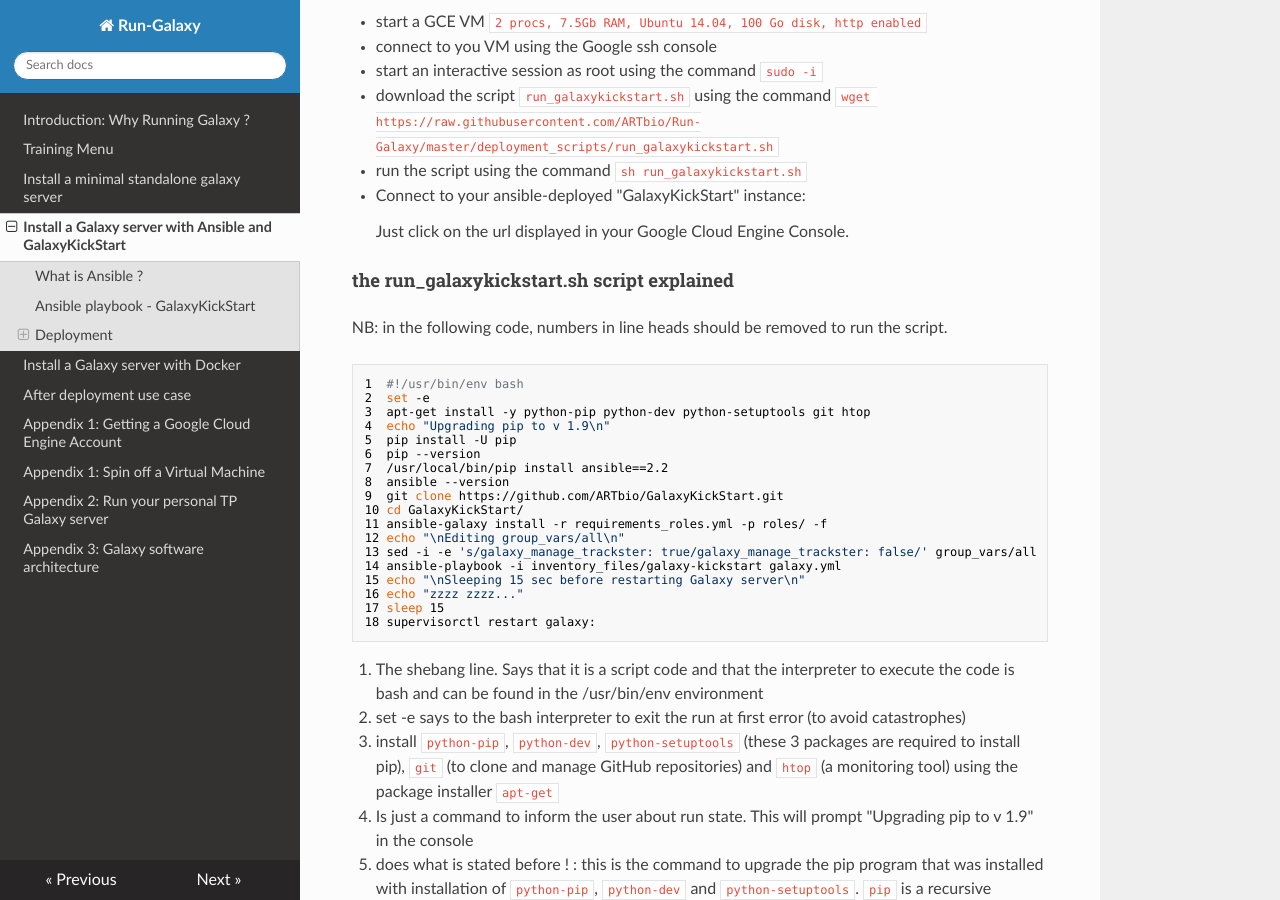
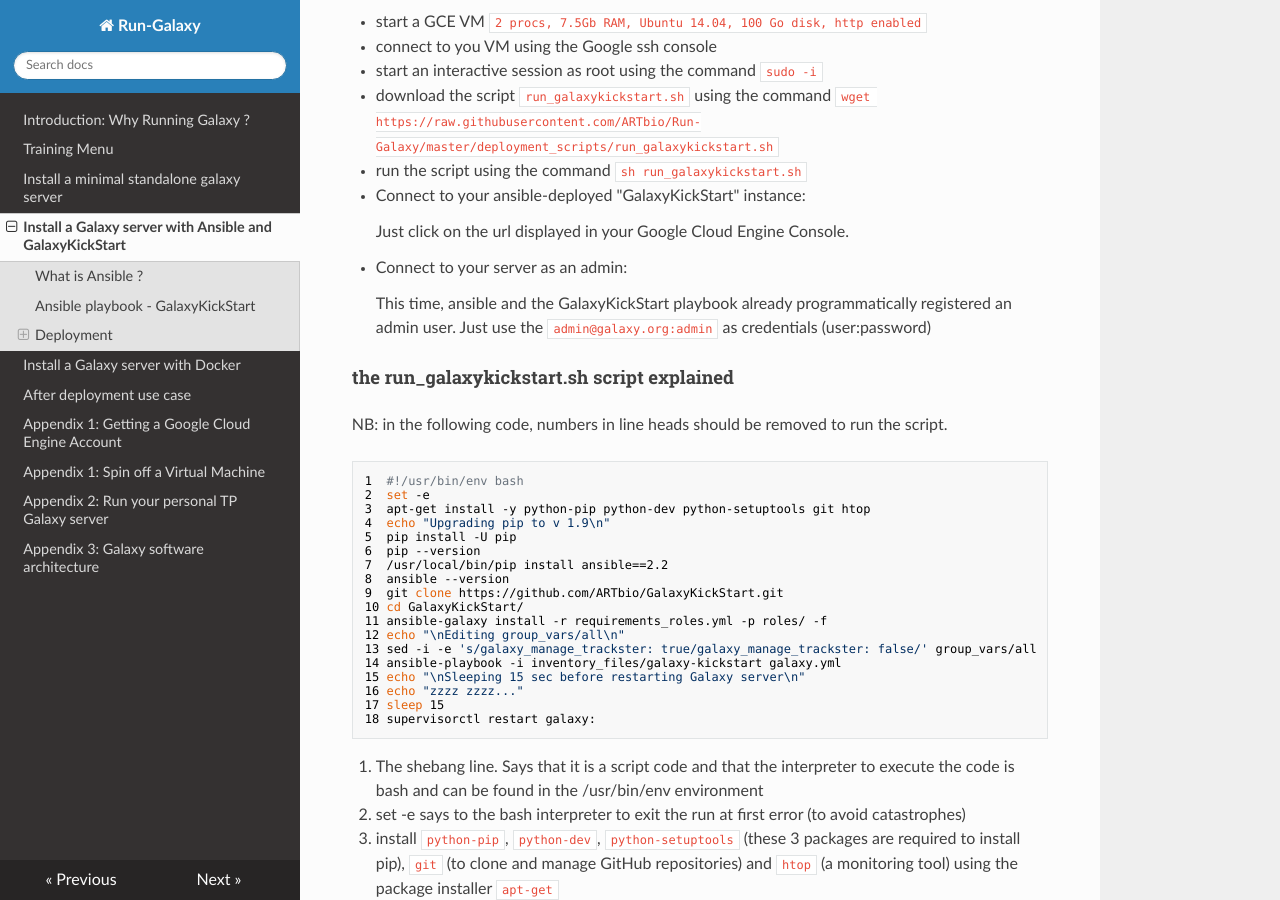
Before and after one commit to ARTbio/Run-Galaxy, an MkDocs documentation site: the page built from docs/GalaxyKickStart.md, in a window 1280 px wide and 900 px high, scrolled down 1682 px. Built offline with MkDocs 1.6.1, drawn with Linux system fonts in a browser that asks for light colours; nearby versions of some CDN libraries; old or Windows-style settings are respelled for this version of MkDocs.

Commit message:
fix the absence of clear instruction for connecting as an admin to the deployed Galaxy instance

```diff
--- a/docs/GalaxyKickStart.md
+++ b/docs/GalaxyKickStart.md
@@ -50,6 +50,11 @@ Repository [https://github.com/ARTbio/GalaxyKickStart](https://github.com/ARTbio
 - Connect to your ansible-deployed "GalaxyKickStart" instance:
 
     Just click on the url displayed in your Google Cloud Engine Console.
+
+- Connect to your server as an admin:
+
+    This time, ansible and the GalaxyKickStart playbook already programmatically registered
+    an admin user. Just use the `admin@galaxy.org:admin` as credentials (user:password)
 
 
 #### the run_galaxykickstart.sh script explained
```
